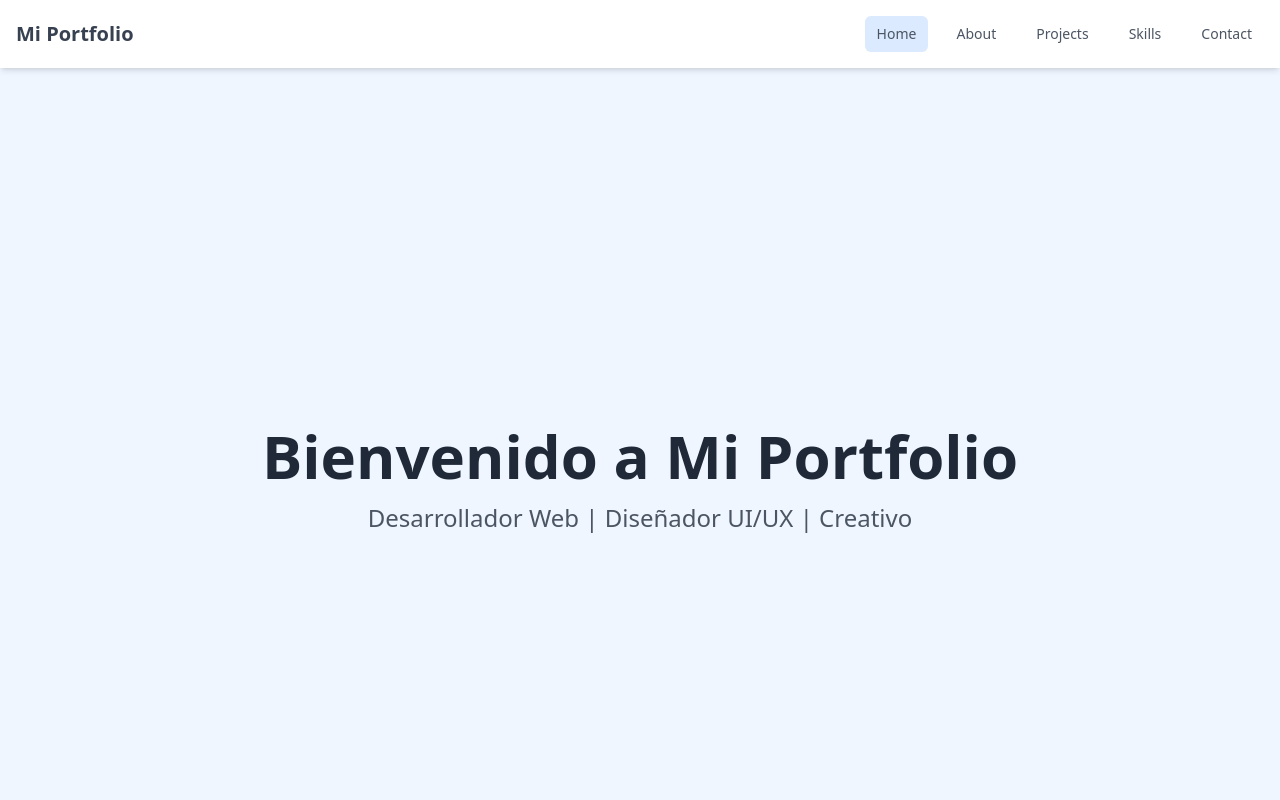
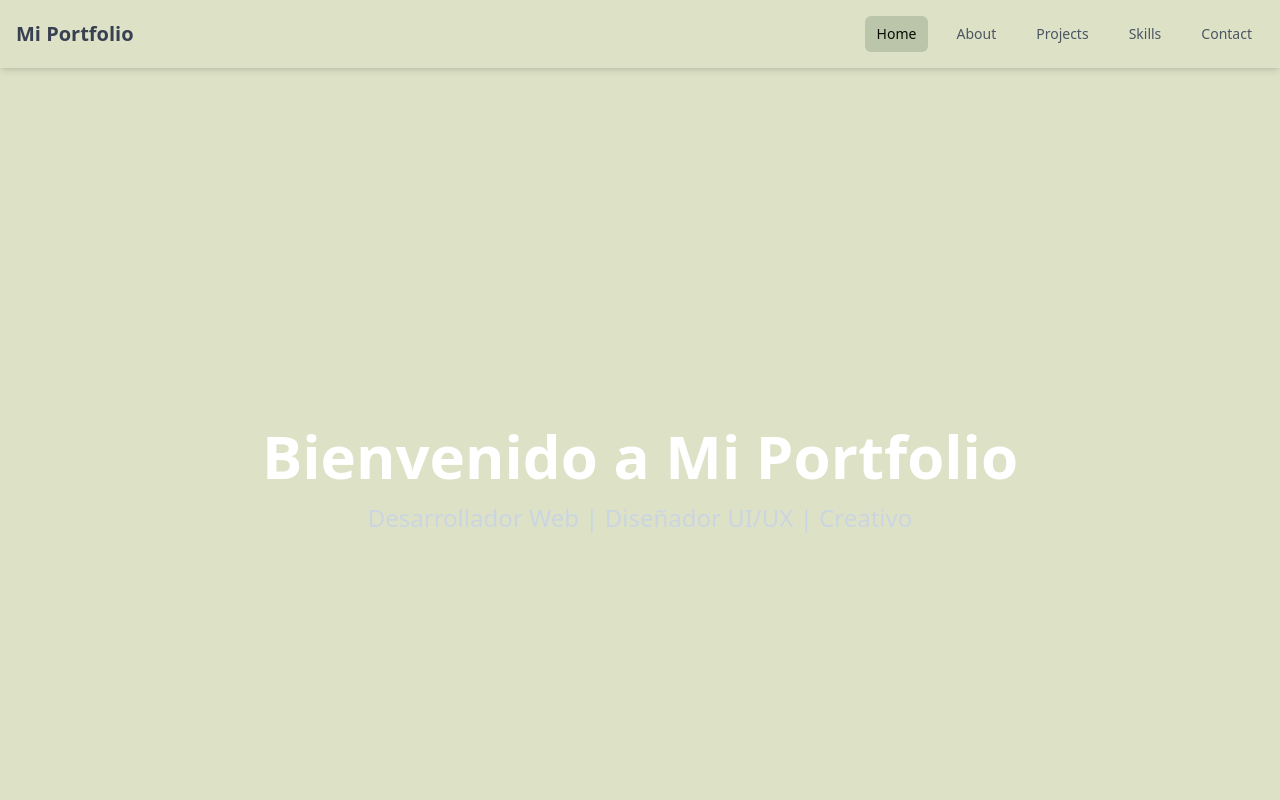
Before and after one commit to romanferrero/my-portfolio, a React (Vite) app: page / in a window 1280 px wide. Shown: the top 800 px of the page. Built offline with nearby package versions, Linux system fonts and the light colour scheme.

Commit message:
Choosing pallets

```diff
--- a/src/components/Navbar.jsx
+++ b/src/components/Navbar.jsx
@@ -2,6 +2,7 @@ import React, { useState, useEffect } from "react";
 
 const NavBar = ({ sections }) => {
   const [activeSection, setActiveSection] = useState("home");
+  const [isMenuOpen, setIsMenuOpen] = useState(false);
 
   const scrollToSection = (sectionId) => {
     const element = document.getElementById(sectionId);
@@ -11,6 +12,7 @@ const NavBar = ({ sections }) => {
         behavior: "smooth",
       });
       setActiveSection(sectionId);
+      setIsMenuOpen(false); // Cerrar el menú al seleccionar una sección
     }
   };
 
@@ -46,17 +48,43 @@ const NavBar = ({ sections }) => {
   }, [sections, activeSection]);
 
   return (
-    <nav className="bg-white shadow-md fixed top-0 left-0 right-0 z-10">
-      <div className="container mx-auto px-4 py-4">
-        <div className="flex justify-between items-center">
+    <nav className="bg-me-200 shadow-md fixed top-0 left-0 right-0 z-10">
+      <div className="container mx-auto px-4 py-4 flex justify-between items-center">
         <div className="text-xl font-semibold text-gray-700">Mi Portfolio</div>
-          <div className="hidden md:flex space-x-4">
+
+        {/* Botón Hamburguesa */}
+        <button
+          className="md:hidden text-gray-700 focus:outline-none"
+          onClick={() => setIsMenuOpen(!isMenuOpen)}
+        >
+          <svg
+            className="w-6 h-6"
+            fill="none"
+            stroke="currentColor"
+            viewBox="0 0 24 24"
+            xmlns="http://www.w3.org/2000/svg"
+          >
+            <path
+              strokeLinecap="round"
+              strokeLinejoin="round"
+              strokeWidth={2}
+              d={isMenuOpen ? "M6 18L18 6M6 6l12 12" : "M4 6h16M4 12h16M4 18h16"}
+            />
+          </svg>
+        </button>
+
+        {/* Menú de navegación */}
+        <div
+          className={`${
+            isMenuOpen ? "block" : "hidden"
+          } md:flex space-x-4 absolute md:relative top-16 left-0 right-0 bg-me-200 md:bg-transparent md:top-0 px-4 py-2 md:p-0 shadow-md md:shadow-none`}
+        >
           {sections.map((section) => (
             <button
               key={section}
               onClick={() => scrollToSection(section)}
-                className={`text-gray-600 hover:text-blue-500 px-3 py-2 rounded-md text-sm font-medium transition-colors duration-300 ${
-                  activeSection === section ? "text-blue-500 bg-blue-100" : ""
+              className={`block md:inline-block text-gray-600 hover:text-me-400 px-3 py-2 rounded-md text-sm font-medium transition-colors duration-300 ${
+                activeSection === section ? "text-me-500 bg-me-300" : ""
               }`}
             >
               {section.charAt(0).toUpperCase() + section.slice(1)}
@@ -64,7 +92,6 @@ const NavBar = ({ sections }) => {
           ))}
         </div>
       </div>
-      </div>
     </nav>
   );
 };
--- a/src/routes/Home.jsx
+++ b/src/routes/Home.jsx
@@ -22,13 +22,13 @@ const Home = () => {
         {
             id: "home",
             title: null,
-            className: "bg-blue-50",
+            className: "bg-me-200",
             content: (
                 <div className="text-center">
-                    <h1 className="text-4xl md:text-6xl font-bold text-gray-800 mb-4">
+                    <h1 className="text-4xl md:text-6xl font-bold text-white mb-4">
                         Bienvenido a Mi Portfolio
                     </h1>
-                    <p className="text-xl md:text-2xl text-gray-600">
+                    <p className="text-xl md:text-2xl text-slate-300">
                         Desarrollador Web | Diseñador UI/UX | Creativo
                     </p>
                 </div>
@@ -37,7 +37,7 @@ const Home = () => {
         {
             id: "about",
             title: "Sobre Mí",
-            className: "bg-white",
+            className: "bg-me-100",
             content: (
                 <p className="text-lg md:text-xl text-gray-600 max-w-2xl mx-auto">
                     Soy un desarrollador web apasionado por crear experiencias digitales
--- a/tailwind.config.js
+++ b/tailwind.config.js
@@ -2,7 +2,17 @@
 export default {
   content: ["./index.html", "./src/**/*.{js,jsx}"],
   theme: {
-    extend: {},
+    extend: {
+      colors: {
+        me: {
+          100: "#E6EED6",
+          200: "#DDE2C6",
+          300: "#BBC5AA",
+          400: "#A72608",
+          500: "#090C02",
+        },
+      },
+    },
   },
   plugins: [],
 };
```
Lines whose indentation alone changed are shown as unchanged.
